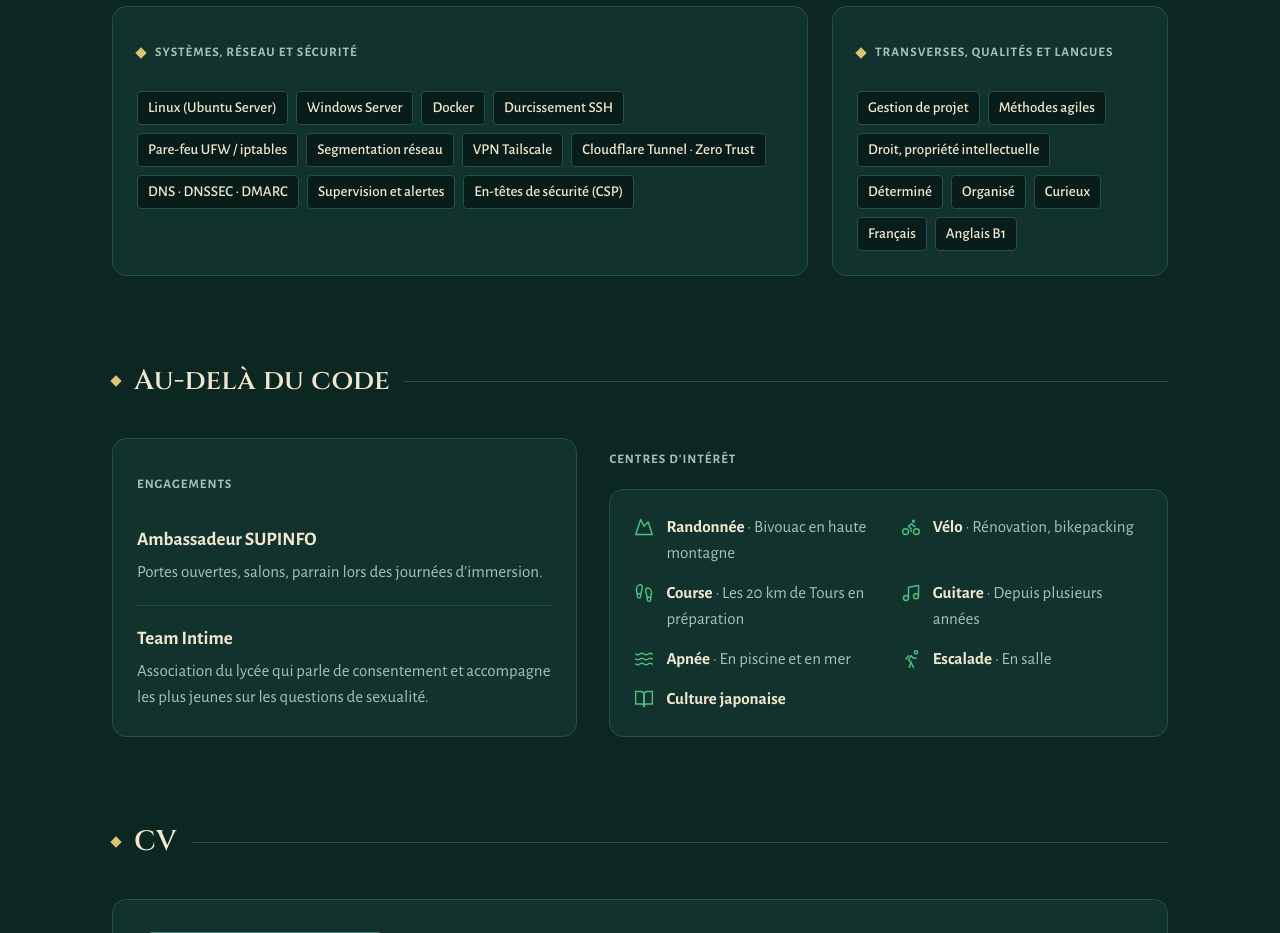
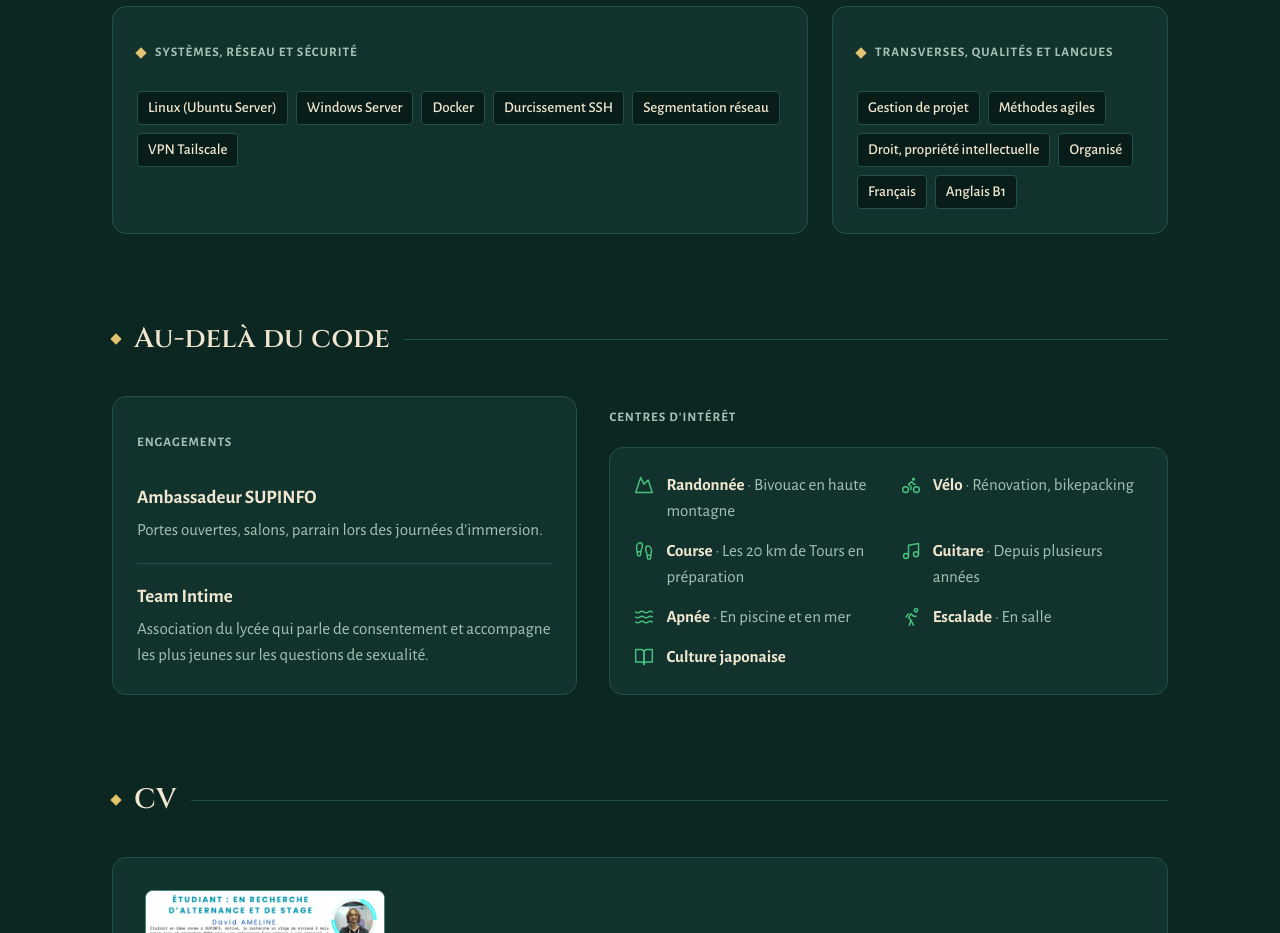
Before and after one commit to Daith-42/portfolio, a plain HTML site: page index.html in a window 1280 px wide. Shown: the part 3460-4393 px from the top of the page. Drawn offline with nearby package versions, Linux system fonts and the light colour scheme.

Commit message:
correctif  compétences

```diff
--- a/index.html
+++ b/index.html
@@ -471,13 +471,13 @@
           <div class="card card--wide">
             <h3 class="type-label muted"><span class="lozenge"></span>Systèmes, réseau et sécurité</h3>
             <div class="tags">
-              <span class="tag">Linux (Ubuntu Server)</span><span class="tag">Windows Server</span><span class="tag">Docker</span><span class="tag">Durcissement SSH</span><span class="tag">Pare-feu UFW / iptables</span><span class="tag">Segmentation réseau</span><span class="tag">VPN Tailscale</span><span class="tag">Cloudflare Tunnel · Zero Trust</span><span class="tag">DNS · DNSSEC · DMARC</span><span class="tag">Supervision et alertes</span><span class="tag">En-têtes de sécurité (CSP)</span>
+              <span class="tag">Linux (Ubuntu Server)</span><span class="tag">Windows Server</span><span class="tag">Docker</span><span class="tag">Durcissement SSH</span><span class="tag">Segmentation réseau</span><span class="tag">VPN Tailscale</span>
             </div>
           </div>
           <div class="card">
             <h3 class="type-label muted"><span class="lozenge"></span>Transverses, qualités et langues</h3>
             <div class="tags">
-              <span class="tag">Gestion de projet</span><span class="tag">Méthodes agiles</span><span class="tag">Droit, propriété intellectuelle</span><span class="tag">Déterminé</span><span class="tag">Organisé</span><span class="tag">Curieux</span><span class="tag">Français</span><span class="tag">Anglais B1</span>
+              <span class="tag">Gestion de projet</span><span class="tag">Méthodes agiles</span><span class="tag">Droit, propriété intellectuelle</span><span class="tag">Organisé</span><span class="tag">Français</span><span class="tag">Anglais B1</span>
             </div>
           </div>
         </div>
```
Also changed, not shown: en/index.html (+2 -2 lines).
